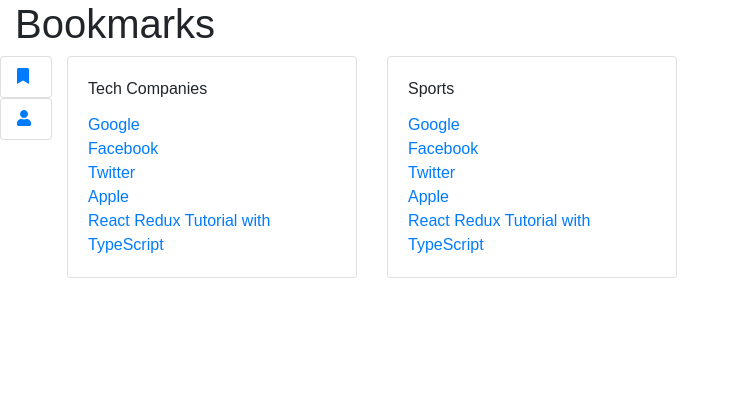
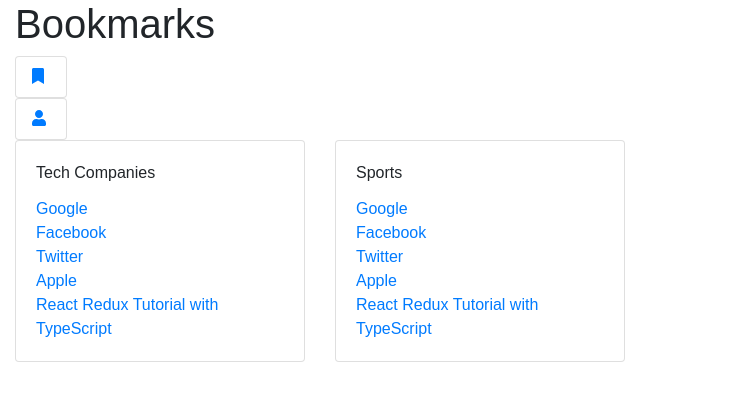
Before and after one commit to bmcveigh/bookmark-web, a React app: page /app in a window 1280 px wide. Shown: the top 400 px of the page, without its empty margins (0-740 px from the left). Built offline with nearby package versions, Linux system fonts and the light colour scheme; the HTML template or start-up script is replaced by a standard one.

Commit message:
Added SidebarMenuContainer component.

```diff
--- a/src/modules/Bookmark/Categories.tsx
+++ b/src/modules/Bookmark/Categories.tsx
@@ -3,7 +3,7 @@
 import {Col, Row} from "reactstrap";
 
 import {AppState} from "../../store";
-import SidebarMenu from "../Sidebar/components/SidebarMenu/SidebarMenu";
+import SidebarMenuContainer from "../Sidebar/components/SidebarMenuContainer/SidebarMenuContainer";
 import AddCategory from "./Category/AddCategory/AddCategory";
 import Category from "./Category/Category";
 
@@ -33,11 +33,12 @@
         });
 
         return (
-            <Row>
-                <SidebarMenu />
-                {output}
-                {this.props.categoryReducer.isAddCategoryFormVisible ? <Col md={3}><AddCategory/></Col> : null}
-            </Row>
+            <SidebarMenuContainer>
+                <Row>
+                    {output}
+                    {this.props.categoryReducer.isAddCategoryFormVisible ? <Col md={3}><AddCategory/></Col> : null}
+                </Row>
+            </SidebarMenuContainer>
         );
     }
 }
--- a/src/modules/Sidebar/components/SidebarMenu/SidebarMenu.tsx
+++ b/src/modules/Sidebar/components/SidebarMenu/SidebarMenu.tsx
@@ -12,7 +12,7 @@
   const links = [
     {
       faIcon: faBookmark,
-      href: '/',
+      href: '/app',
       label: '',
       submenuItems: [],
     },
--- /dev/null
+++ b/src/modules/Sidebar/components/SidebarMenuContainer/SidebarMenuContainer.tsx
@@ -0,0 +1,18 @@
+import * as React from 'react';
+
+import SidebarMenu from '../../components/SidebarMenu/SidebarMenu';
+
+interface ISidebarMenuContainer {
+  children: object;
+}
+
+function SidebarMenuContainer(props: ISidebarMenuContainer) {
+  return (
+      <div>
+        <SidebarMenu/>
+        {props.children}
+      </div>
+  );
+}
+
+export default SidebarMenuContainer;
```
